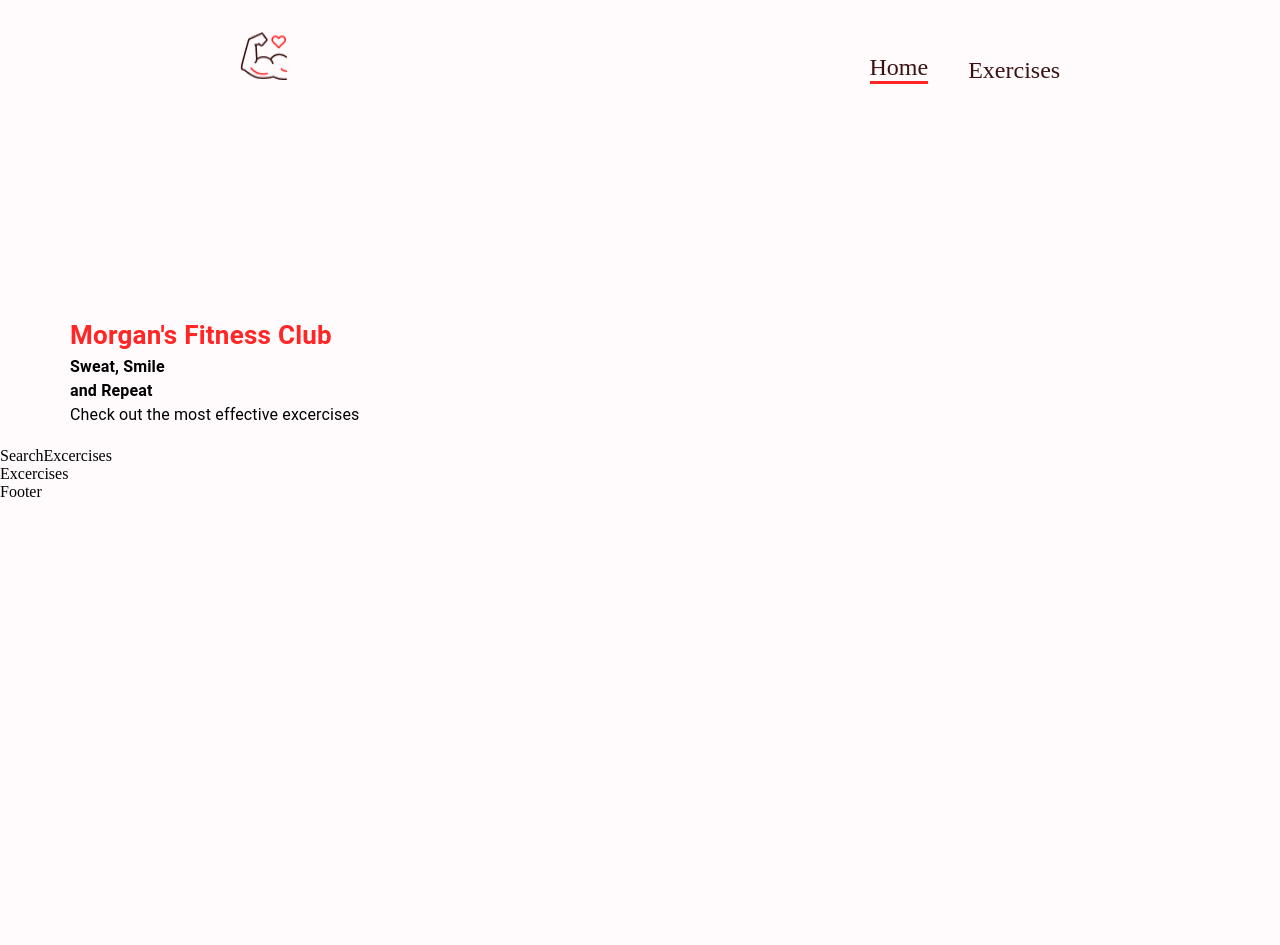
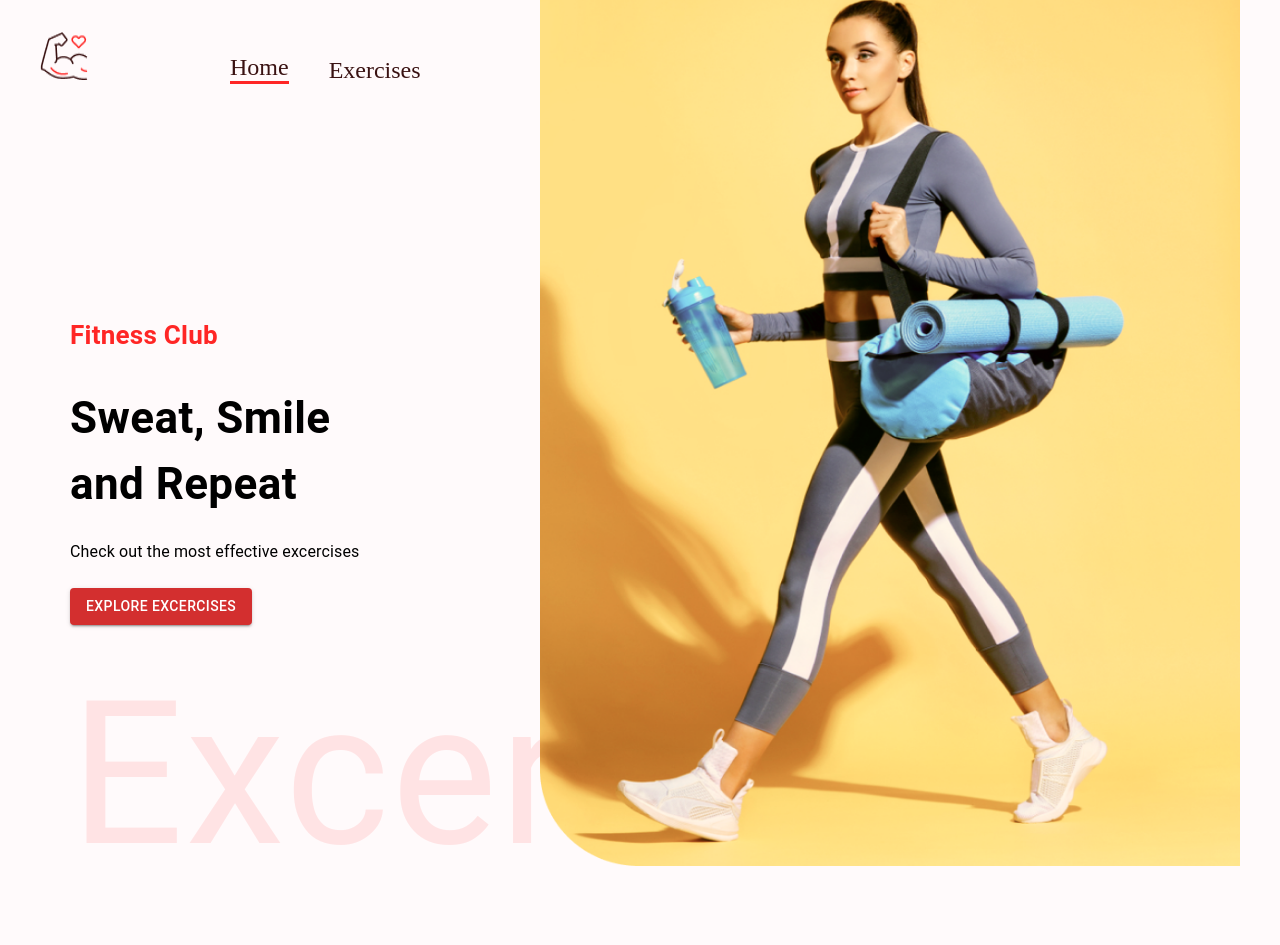
Before and after one commit to morganwestcoding/fitness-app, a React (Create React App) app: page / in a window 1280 px wide. Shown: the top 945 px of the page. Before the commit the page ends 800 px from the top, so only its background shows below. Built offline with nearby package versions, Linux system fonts and the light colour scheme.

Commit message:
hero update

```diff
--- a/src/components/HeroBanner.js
+++ b/src/components/HeroBanner.js
@@ -1,5 +1,8 @@
 import React from 'react';
-import { Box, Stack, Typography } from '@mui/material';
+import { Box, Stack, Typography, Button } from '@mui/material';
+
+import HeroBannerImage from '../assets/images/banner.png';
+
 
 const HeroBanner = () => {
   return (
@@ -11,14 +14,36 @@ const HeroBanner = () => {
         color='#FF2625'
         fontWeight='600'
         fontSize='26px'>
-            Morgan's Fitness Club
+           Fitness Club
         </Typography>
-        <Typography fontWeight={700}>
+        <Typography fontWeight={700}
+        sx={{ fontSize: { lg: '44px', xs: '40px' }
+        }}
+        mb="23px" mt="30px">
             Sweat, Smile <br/> and Repeat
         </Typography>
-        <Typography>
+        <Typography
+        fontsize="22px"
+        LineHeight="35px"
+        mb={3}>
             Check out the most effective excercises
         </Typography>
+        <Button
+        variant="contained"
+        color="error"
+        href="excersises">Explore Excercises</Button>
+        <Typography
+        fontweight={600}
+        color="#ff2625"
+        sx={{
+            opacity: 0.1,
+            display: { lg: 'block', xs: 'none'}
+        }}
+        fontSize="200px">
+            Excercise
+        </Typography>
+        <img src={HeroBannerImage} alt="banner"
+        className="hero-banner-img"></img>
     </Box>
   )
 }
--- a/src/components/Navbar.js
+++ b/src/components/Navbar.js
@@ -9,7 +9,7 @@ const Navbar = () => {
     <Stack direction="row"
     justifyContent="space-around" sx={{ gap: {
     sm: '122px', xs: '40px'}, mt: {sm: '32px', xs: '20px'
-    }}}>
+    }, justifyContent: 'none'}} px="20px" >
         <Link to ='/'>
         <img src={Logo} alt='logo' style={{
             width: '48px', height: '48px', margin:'0 20px'}} />
```
